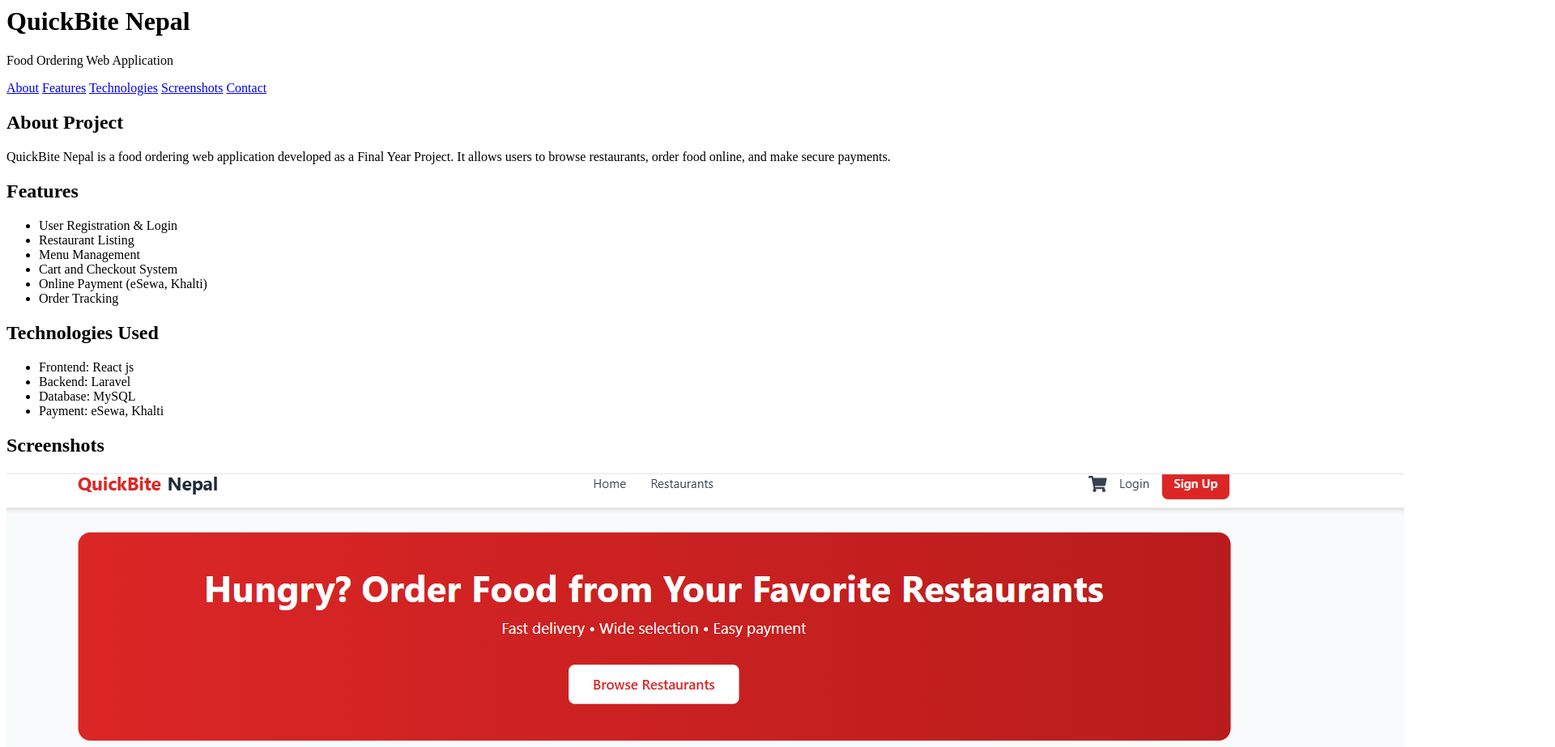
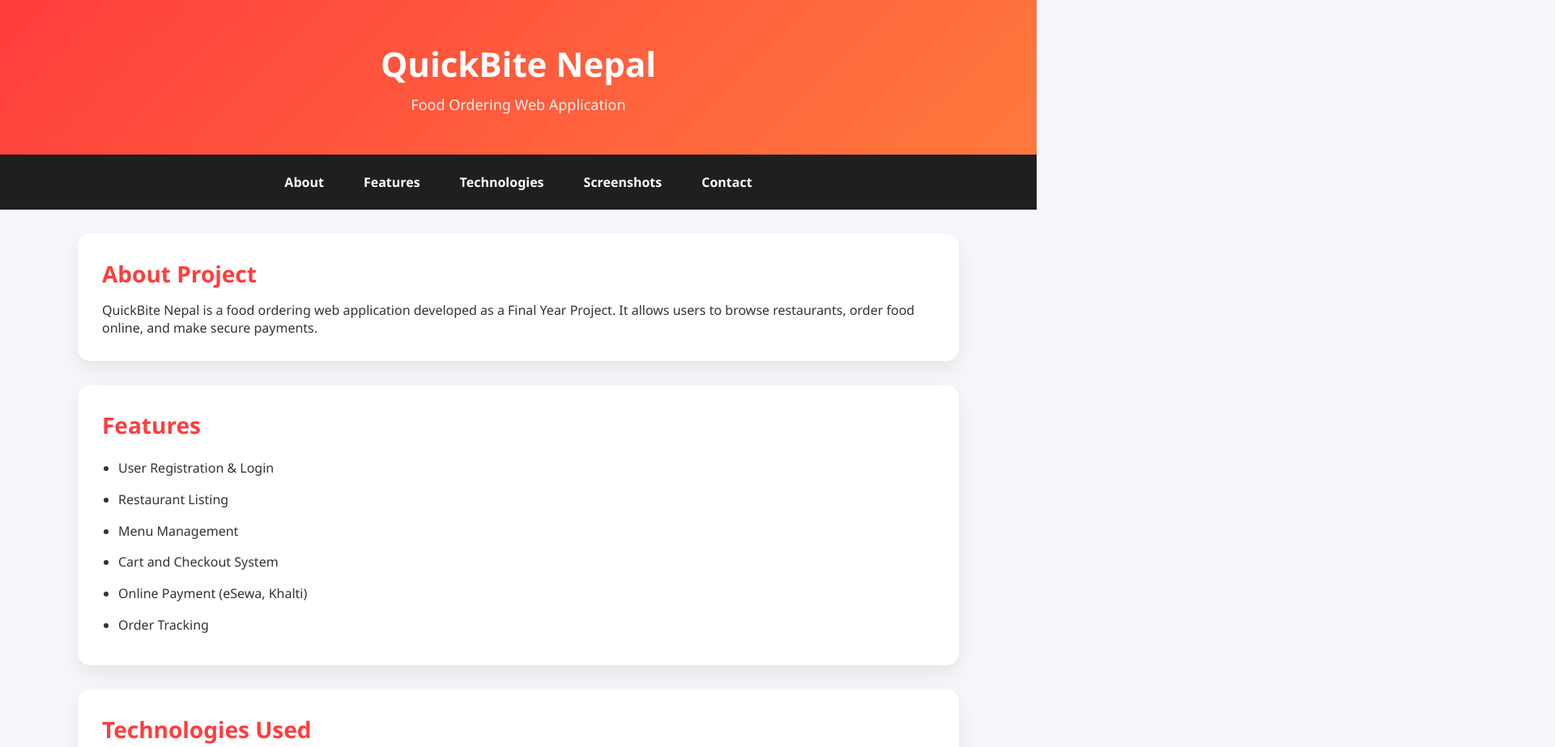
Before and after one commit to PrabeshRai1/QuickBiteNepal_Web, a plain HTML site: page index.html in a window 1280 px wide. Shown: the top 923 px of the page at 81% size, 1920 px wide, since content can reach past the window. Drawn offline with Linux system fonts and the light colour scheme.

Commit message:
final UI update

```diff
--- a/index.html
+++ b/index.html
@@ -1,3 +1,12 @@
+<!DOCTYPE html>
+<html lang="en">
+<head>
+    <meta charset="UTF-8">
+    <meta name="viewport" content="width=device-width, initial-scale=1.0">
+    <title>QuickBite Nepal</title>
+    <link rel="stylesheet" href="style.css">
+</head>
+
 <body>
 
 <header>
--- a/style.css
+++ b/style.css
@@ -1,51 +1,43 @@
+/* RESET */
 * {
     margin: 0;
     padding: 0;
     box-sizing: border-box;
+    font-family: 'Segoe UI', sans-serif;
 }
 
-html, body {
-    height: 100%;
-    font-family: Arial, sans-serif;
-    background-color: #f4f6f9;
-}
-
-/* FLEX LAYOUT FOR FOOTER FIX */
+/* BACKGROUND */
 body {
-    display: flex;
-    flex-direction: column;
-}
-
-/* MAIN CONTENT PUSH FOOTER DOWN */
-.main-content {
-    flex: 1;
+    background: #f6f7fb;
+    color: #333;
 }
 
 /* HEADER */
 header {
-    background: linear-gradient(135deg, #ff4d4d, #ff944d);
+    background: linear-gradient(135deg, #ff3d3d, #ff7a3d);
     color: white;
+    padding: 50px 20px;
     text-align: center;
-    padding: 40px 20px;
 }
 
 header h1 {
-    font-size: 36px;
-    margin-bottom: 10px;
+    font-size: 42px;
+    font-weight: bold;
 }
 
 header p {
-    font-size: 16px;
+    font-size: 18px;
+    margin-top: 10px;
     opacity: 0.9;
 }
 
 /* NAVBAR */
 nav {
-    background-color: #222;
+    background: #1f1f1f;
     display: flex;
     justify-content: center;
-    flex-wrap: wrap;
-    padding: 12px;
+    padding: 15px;
+    gap: 25px;
     position: sticky;
     top: 0;
     z-index: 1000;
@@ -54,69 +46,76 @@
 nav a {
     color: white;
     text-decoration: none;
-    margin: 10px 15px;
+    font-weight: 600;
+    padding: 8px 12px;
+    border-radius: 6px;
+    transition: 0.3s;
+}
+
+nav a:hover {
+    background: #ff7a3d;
+    color: white;
+}
+
+/* SECTIONS */
+section {
+    width: 85%;
+    max-width: 1100px;
+    margin: 30px auto;
+    background: white;
+    padding: 30px;
+    border-radius: 15px;
+    box-shadow: 0 10px 25px rgba(0,0,0,0.08);
+}
+
+/* HEADINGS */
+h2 {
+    color: #ff3d3d;
+    margin-bottom: 15px;
+    font-size: 28px;
+}
+
+/* LISTS */
+ul {
+    margin-left: 20px;
+    line-height: 1.8;
+}
+
+/* IMAGE */
+img {
+    width: 100%;
+    border-radius: 15px;
+    margin-top: 15px;
+    box-shadow: 0 8px 20px rgba(0,0,0,0.15);
+}
+
+/* BUTTON STYLE */
+.btn {
+    display: inline-block;
+    margin-top: 15px;
+    padding: 12px 20px;
+    background: linear-gradient(135deg, #ff3d3d, #ff7a3d);
+    color: white;
+    border-radius: 8px;
+    text-decoration: none;
     font-weight: bold;
     transition: 0.3s;
 }
 
-nav a:hover {
-    color: #ff944d;
-}
-
-/* SECTIONS */
-section {
-    background: white;
-    margin: 20px auto;
-    padding: 25px;
-    width: 90%;
-    max-width: 1000px;
-    border-radius: 12px;
-    box-shadow: 0 4px 10px rgba(0,0,0,0.08);
-}
-
-h2 {
-    color: #ff4d4d;
-    margin-bottom: 15px;
-}
-
-/* LISTS */
-ul {
-    padding-left: 20px;
-    line-height: 1.8;
-}
-
-/* IMAGES */
-img {
-    width: 100%;
-    max-width: 600px;
-    display: block;
-    margin: 15px auto;
-    border-radius: 12px;
-    box-shadow: 0 4px 10px rgba(0,0,0,0.15);
-}
-
-/* BUTTONS */
-.btn {
-    display: inline-block;
-    padding: 12px 20px;
-    background: #ff4d4d;
-    color: white;
-    text-decoration: none;
-    border-radius: 6px;
-    margin-top: 10px;
-    transition: 0.3s;
-}
-
 .btn:hover {
-    background: #ff944d;
     transform: scale(1.05);
 }
 
-/* FOOTER (FIXED) */
+/* FEATURES BOX STYLE (MAKE IT LOOK BETTER) */
+ul li {
+    padding: 5px 0;
+}
+
+/* FOOTER */
 footer {
+    background: #111;
+    color: white;
     text-align: center;
     padding: 20px;
-    background: #111;
-    color: white;
-    margin-top: auto;
+    margin-top: 40px;
 }
```
